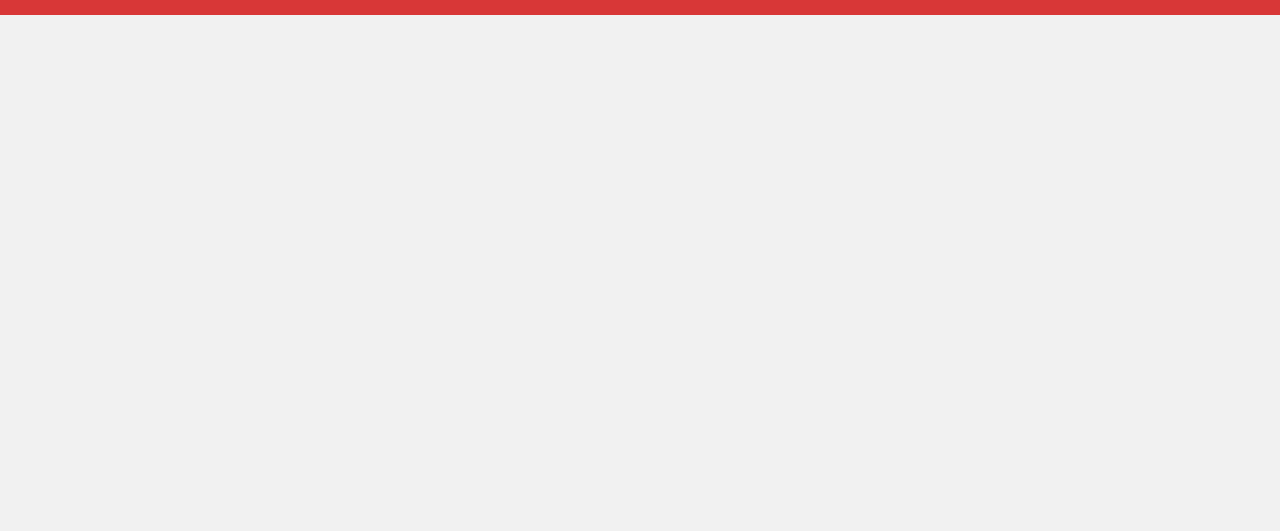
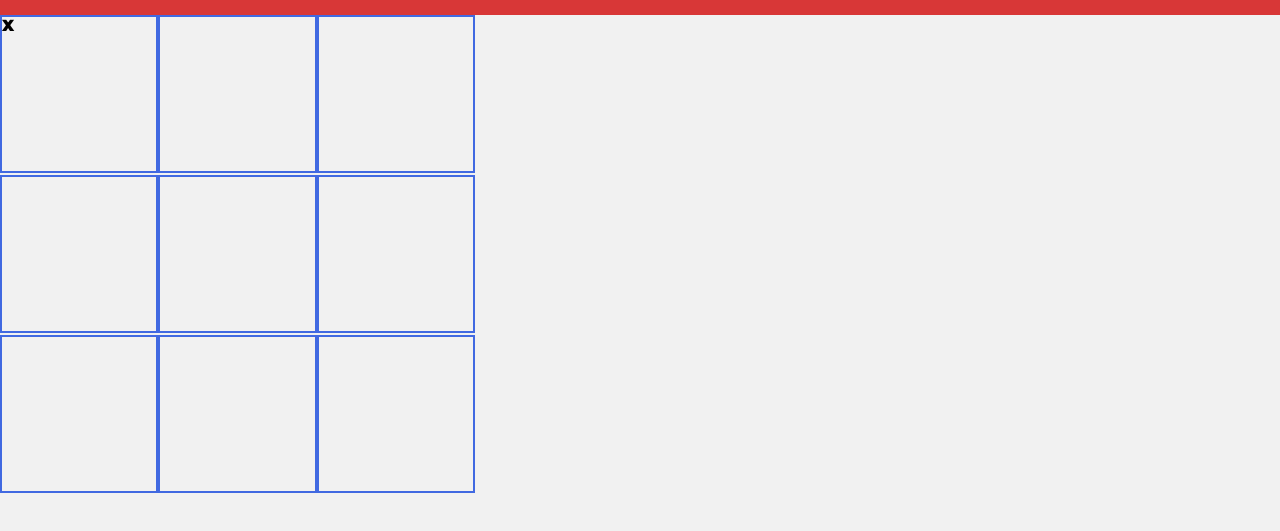
Before and after one commit to foolmonkey/tic-tac-toe, a plain HTML site: page index.html in a window 1280 px wide. Shown: the part 71-602 px from the top of the page. Drawn offline with Linux system fonts and the light colour scheme.

Commit message:
Add game objects and render function

```diff
--- a/index.html
+++ b/index.html
@@ -14,7 +14,7 @@
 <body>
     <h1 id="gameName">Tic Tac Toe</h1>
 
-    <div id="game">
+    <div id="container">
 
     </div>
 
--- a/script.js
+++ b/script.js
@@ -0,0 +1,43 @@
+// gameboard module
+const gameboard = (() => {
+    let board = new Array(9);
+
+    board[0] = "X";
+
+    return {
+        board
+    };
+})();
+
+// e.g. gameboard.add(3, 5) // 8
+
+// displayController module
+const displayController = (() => {
+    const render = () => {
+        let container = document.getElementById("container");
+
+        for(let i = 0, len = gameboard.board.length; i < len; i++){
+            let square = document.createElement('div');
+            square.textContent = gameboard.board[i];
+            square.classList.add('square');
+            container.appendChild(square);
+        }
+    };
+
+    return {
+        render
+    };
+})();
+
+// player factory
+const player = () => {
+    let _privVariable = 0;
+    let publicVariable = 0;
+    return () => {
+        publicVariable;
+    };
+};
+
+window.onload = function(){
+    displayController.render();
+};
--- a/styles/stylesheet.css
+++ b/styles/stylesheet.css
@@ -15,8 +15,18 @@ body{
     background-color: rgb(216, 55, 55);
 }
 
-#game{
+#container{
     display: flex;
-    flex-flow: column nowrap;
+    width: 60vh;
+    height: 60vh;
+    flex-flow: row wrap;
     user-select: none;
 }
+
+.square{
+    width: 33%;
+    height: 33%;
+    border-color: royalblue;
+    border-width: 2px;
+    border-style: solid;
+}
```
